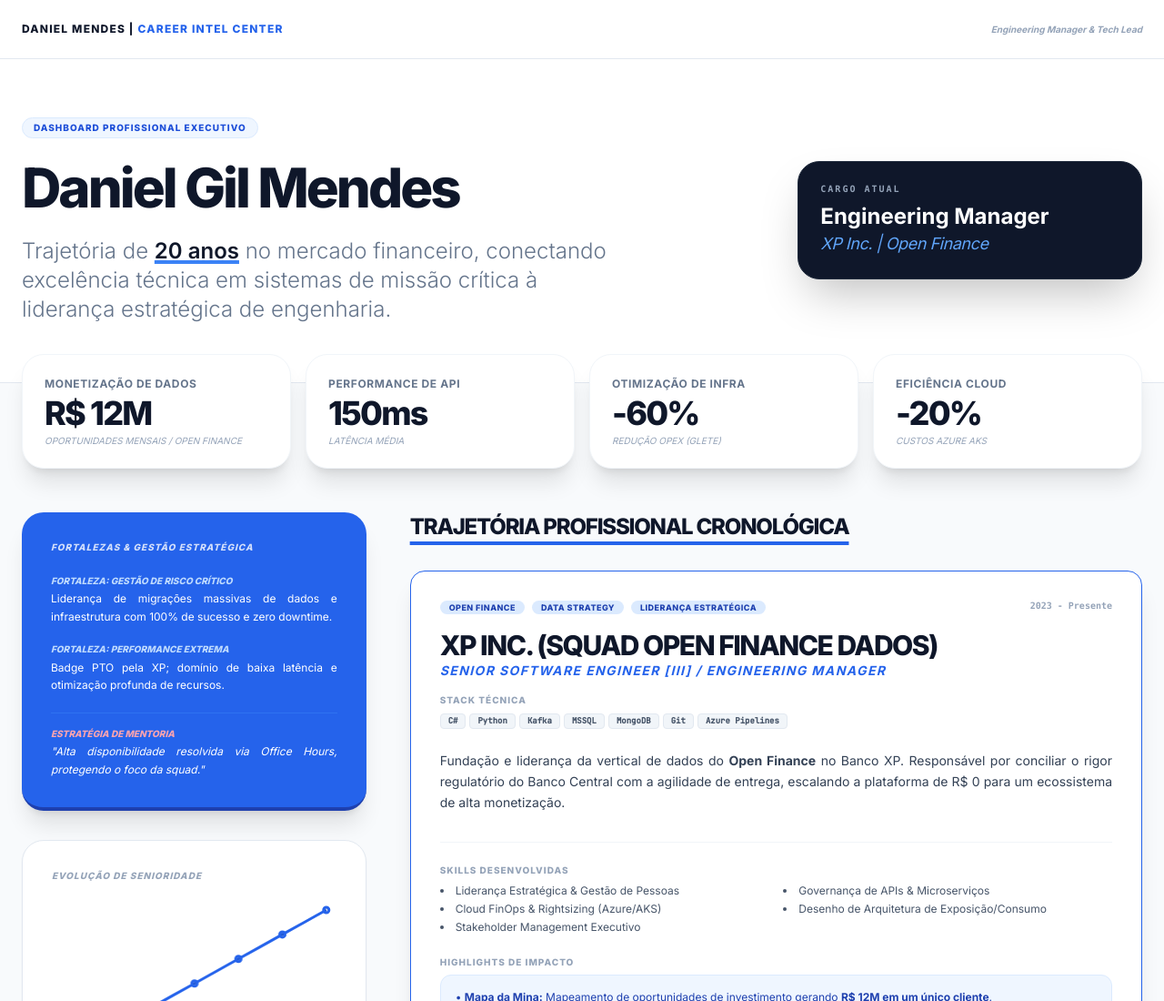
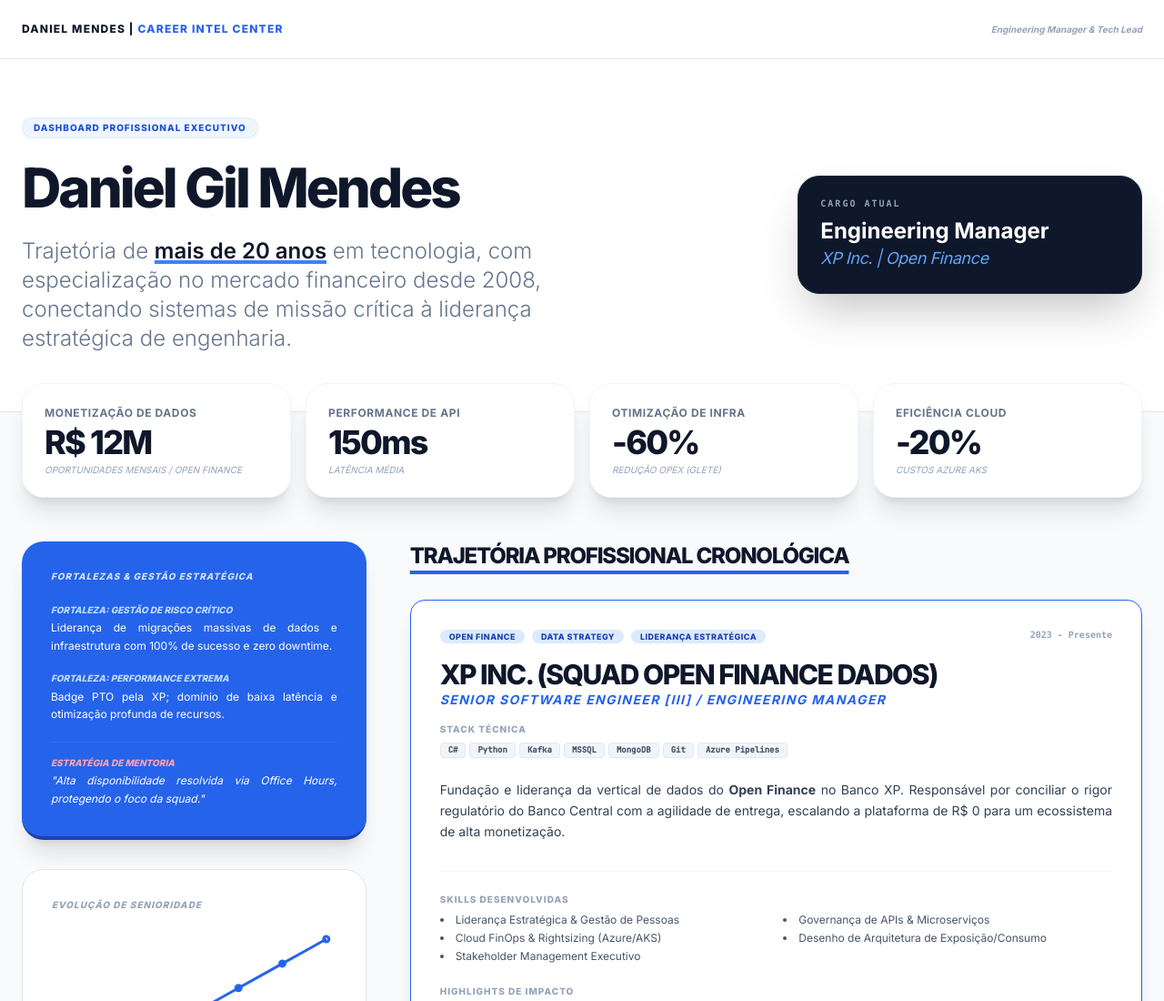
Before and after one commit to danmendesdev/danmendesdev.github.io, a plain HTML site: page index.html in a window 1280 px wide. Shown: the top 1100 px of the page at 91% size. Drawn offline with nearby package versions, Linux system fonts and the light colour scheme.

Commit message:
docs: ajuste da trajetória profissional para maior precisão histórica

```diff
--- a/index.html
+++ b/index.html
@@ -80,7 +80,7 @@
                 </div>
                 <h1 class="text-4xl md:text-6xl font-black text-slate-900 tracking-tighter mb-4 md:mb-6 leading-none">Daniel Gil Mendes</h1>
                 <p class="text-lg md:text-2xl text-slate-500 font-light max-w-2xl leading-relaxed">
-                    Trajetória de <span class="text-slate-900 font-semibold underline decoration-blue-500 decoration-4">20 anos</span> no mercado financeiro, conectando excelência técnica em sistemas de missão crítica à liderança estratégica de engenharia.
+                    Trajetória de <span class="text-slate-900 font-semibold underline decoration-blue-500 decoration-4">mais de 20 anos</span> em tecnologia, com especialização no mercado financeiro desde 2008, conectando sistemas de missão crítica à liderança estratégica de engenharia.
                 </p>
             </div>
             <div class="p-6 bg-slate-900 rounded-3xl text-white shadow-2xl border border-slate-800">
```
